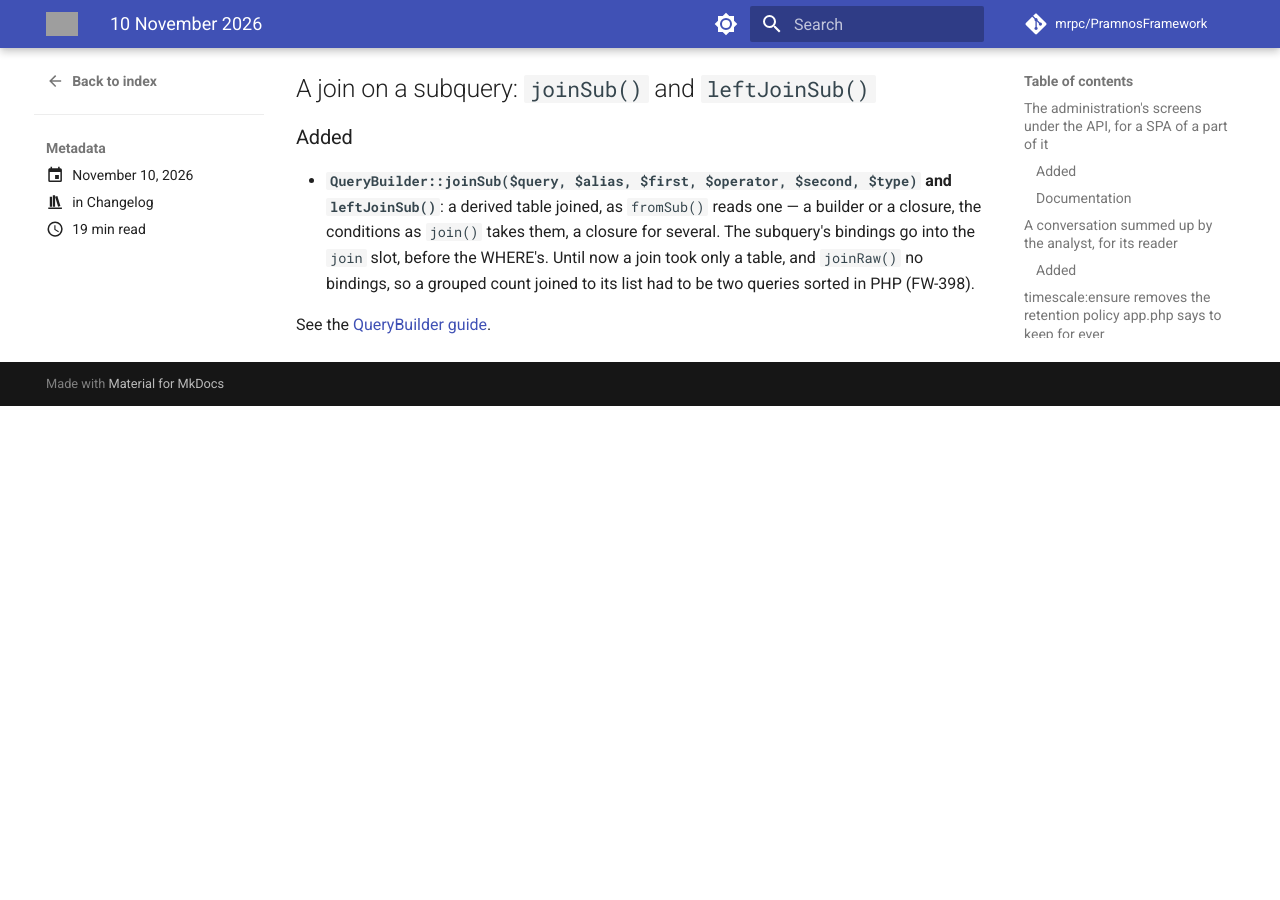
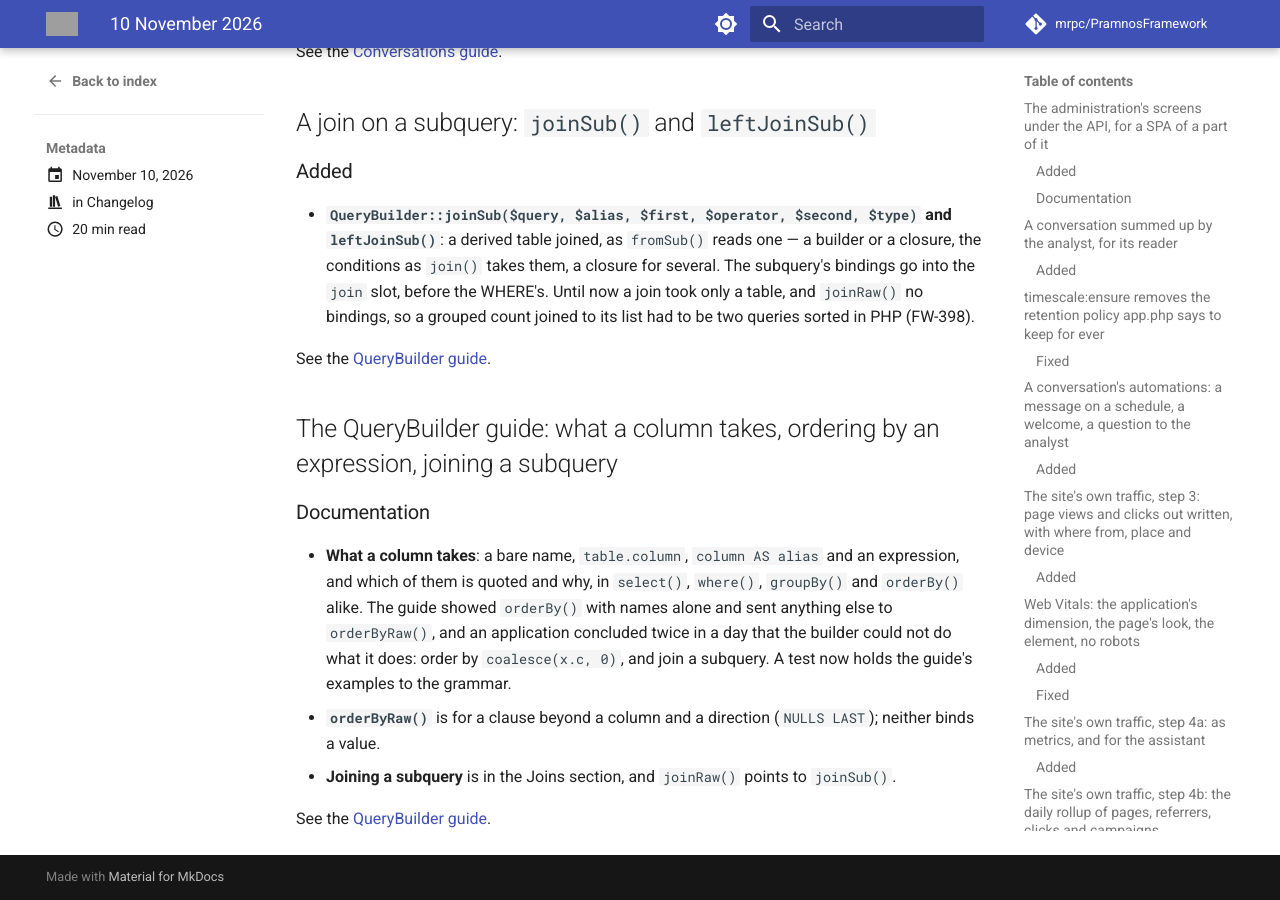
Before and after one commit to mrpc/PramnosFramework, an MkDocs documentation site: the page built from docs/version-history/posts/2026-11-10.md, in a window 1280 px wide and 900 px high, scrolled down 17278 px. Built offline with MkDocs 1.6.1 and Material for MkDocs 9.7.7, drawn with Linux system fonts in a browser that asks for light colours; comment, search, counter and statistics services are not loaded; before the commit the page ends 17684 px from its top, so only the background shows below that; some of the changed text lies outside the part shown; grey boxes are pictures that could not be loaded.

Commit message:
docs(querybuilder): what a column takes, ordering by an expression, joining a subquery — and a test holding the guide's examples to the grammar

````diff
--- a/docs/Pramnos_QueryBuilder_Guide.md
+++ b/docs/Pramnos_QueryBuilder_Guide.md
@@ -7,6 +7,8 @@ use_cases:
   - Inspecting the SQL a builder chain produces
   - Reading a column whose name has upper-case letters, such as parentToken
   - Selecting or filtering on a column named after a reserved word, such as order or usage
+  - Ordering or grouping by an expression, such as coalesce(x.c, 0)
+  - Joining a subquery, such as a grouped count, to a list
 ---
 
 # Pramnos QueryBuilder Guide
@@ -223,6 +225,33 @@ $db->queryBuilder()
 ```
 
 ## SELECT Queries
+
+### What a column takes
+
+Wherever the builder names a column — `select()`, `where()` and its kin, `groupBy()`, `having()`,
+`orderBy()` — it takes the same four things:
+
+| Written | Emitted (PostgreSQL; MySQL quotes with backticks) |
+|---|---|
+| a bare name: `email`, `parentToken`, `order` | `email` as written; `"parentToken"` and `"order"` quoted |
+| `table.column`: `u.registrationStatus`, `c.usage` | `u."registrationStatus"`, `c."usage"` — the column by the bare name's rule, the table or alias only when it is a reserved word |
+| `column AS alias`: `tokens AS order` | `tokens AS "order"` — the alias quoted only when it is a reserved word |
+| an expression: `lower(email)`, `coalesce(x.c, 0)`, `COUNT(*) AS n`, `t.*` | exactly as written |
+
+The rules, and why:
+
+- **A name with an upper-case letter is quoted.** PostgreSQL folds an unquoted name to lower case,
+  so `parentToken` would be looked up as `parenttoken` and not found.
+- **A reserved word is quoted** (`order`, `group`, `key`, `usage` and the rest), since unquoted it
+  is not a name at all.
+- **An all-lower-case name is left as it is**, so what the builder writes for ordinary names does
+  not change.
+- **Anything else is an expression and is emitted as written**: anything with a parenthesis, a
+  space, a star, a quote or more than one dot. Quoting it would break it. So `orderBy()`,
+  `groupBy()` and `where()` take an expression as they take a name, with no raw method needed.
+
+An expression is the caller's SQL, never bound. Never build one, or `orderBy()`'s direction,
+from user input: map a sort key the user chose to a column through a list of your own.
 
 ### Column Selection
 
@@ -582,10 +611,32 @@ $qb->table('authserver.user_roles ur')
 // MySQL → FROM authserver_user_roles ur INNER JOIN authserver_roles rd ON …
 ```
 
+#### Joining a subquery: `joinSub()` / `leftJoinSub()`
+
+A derived table joined: a grouped count beside the list it counts, in one statement. Here every
+nationality is listed with how many people of one site hold it, and null where nobody does:
+
+```php
+$rows = $db->queryBuilder()->table('nationalities n')
+    ->select(['n.name', 'x.c'])
+    ->leftJoinSub(fn ($q) => $q->table('users u')
+            ->select(['u.nationality', $q->raw('COUNT(*) AS c')])
+            ->where('u.originalsite', $site)->groupBy('u.nationality'),
+        'x', 'x.nationality', '=', 'n.nationalityid')
+    ->orderBy('coalesce(x.c, 0)', 'desc')
+    ->getAllOrFail();
+```
+
+`joinSub($query, $alias, $first, $operator, $second, $type = 'inner')` and `leftJoinSub()` take
+a builder or a closure, as `fromSub()` does, and the conditions as `join()` takes them, with a
+closure for several. The subquery's bindings are bound where its SQL stands: after the select's
+and the FROM's, before the WHERE's. The database plans it as one statement. A condition such as
+`OR u.nationality IS NULL` in a plain join's `ON` instead forces the join through every row.
+
 #### `joinRaw(string $sql): static`
 
 For a join the builder cannot express. A multi-condition `ON` does not need
-one — pass a closure to `join()` (above):
+one — pass a closure to `join()` (above) — nor does a subquery: use `joinSub()`.
 
 ```php
 $qb->joinRaw("LEFT JOIN permissions p ON p.userid = u.userid AND p.active = 1");
@@ -602,7 +653,13 @@ bound, so never build one out of user input.
 $qb->orderBy('created_at', 'desc');
 $qb->orderBy('username');           // defaults to 'asc'
 $qb->orderBy('id', 'asc')->orderBy('name', 'asc');  // multiple columns
+$qb->orderBy('coalesce(x.c, 0)', 'desc');           // an expression: ORDER BY coalesce(x.c, 0) DESC
+$qb->orderBy('parentToken');                        // a mixed-case column, quoted: ORDER BY "parentToken" ASC
 ```
+
+The column is any of what [a column takes](#what-a-column-takes). `orderByRaw()` is for a
+clause that is more than a column and a direction, such as `x.c DESC NULLS LAST`. Neither binds a
+value.
 
 #### `latest(string $column = 'created_at'): static` / `oldest(...)`
 
@@ -851,23 +908,9 @@ $result = $db->queryBuilder()
     ->where('avg_price', '>', 5.00)
     ->get();
 
-// As a JOIN (a derived table joined): every nationality, with one site's count — null where none
-$rows = $db->queryBuilder()->table('nationalities n')
-    ->select(['n.name', 'x.c'])
-    ->leftJoinSub(fn ($q) => $q->table('users u')
-            ->select(['u.nationality', $q->raw('COUNT(*) AS c')])
-            ->where('u.originalsite', $site)->groupBy('u.nationality'),
-        'x', 'x.nationality', '=', 'n.nationalityid')
-    ->orderBy('x.c', 'desc')
-    ->getAllOrFail();
 ```
 
-`joinSub($query, $alias, $first, $operator, $second, $type = 'inner')` and `leftJoinSub()` take a
-builder or a closure, as `fromSub()` does, and the conditions as `join()` takes them — a closure
-over the `JoinClause` for several. The subquery's bindings are bound where its SQL stands: after
-the select's and the FROM's, before the WHERE's. A grouped count joined this way is one statement
-the database plans as a whole, where a condition like `OR u.nationality IS NULL` in a plain join's
-`ON` forces it through every row.
+As a JOIN, see [Joining a subquery](#joining-a-subquery-joinsub-leftjoinsub).
 
 #### Set Operations
 
--- a/docs/version-history/posts/2026-11-10.md
+++ b/docs/version-history/posts/2026-11-10.md
@@ -43,6 +43,7 @@ Thirty-six entries today:
 - The analyst asked from the console: `llm:ask`
 - While the desktop application runs, it notifies, and no web push goes to the browser
 - A join on a subquery: `joinSub()` and `leftJoinSub()`
+- The QueryBuilder guide: what a column takes, ordering by an expression, joining a subquery
 
 <!-- more -->
 
@@ -630,3 +631,18 @@ Thirty-six entries today:
   so a grouped count joined to its list had to be two queries sorted in PHP (FW-398).
 
   See the [QueryBuilder guide](../../Pramnos_QueryBuilder_Guide.md#subqueries).
+
+## The QueryBuilder guide: what a column takes, ordering by an expression, joining a subquery
+
+### Documentation
+
+- **What a column takes**: a bare name, `table.column`, `column AS alias` and an expression, and
+  which of them is quoted and why, in `select()`, `where()`, `groupBy()` and `orderBy()` alike. The
+  guide showed `orderBy()` with names alone and sent anything else to `orderByRaw()`, and an
+  application concluded twice in a day that the builder could not do what it does: order by
+  `coalesce(x.c, 0)`, and join a subquery. A test now holds the guide's examples to the grammar.
+- **`orderByRaw()`** is for a clause beyond a column and a direction (`NULLS LAST`); neither binds a
+  value.
+- **Joining a subquery** is in the Joins section, and `joinRaw()` points to `joinSub()`.
+
+  See the [QueryBuilder guide](../../Pramnos_QueryBuilder_Guide.md#what-a-column-takes).
````
Also changed, not shown: other parts of docs/version-history/posts/2026-11-10.md (+1 -1 lines), 1 other file.
